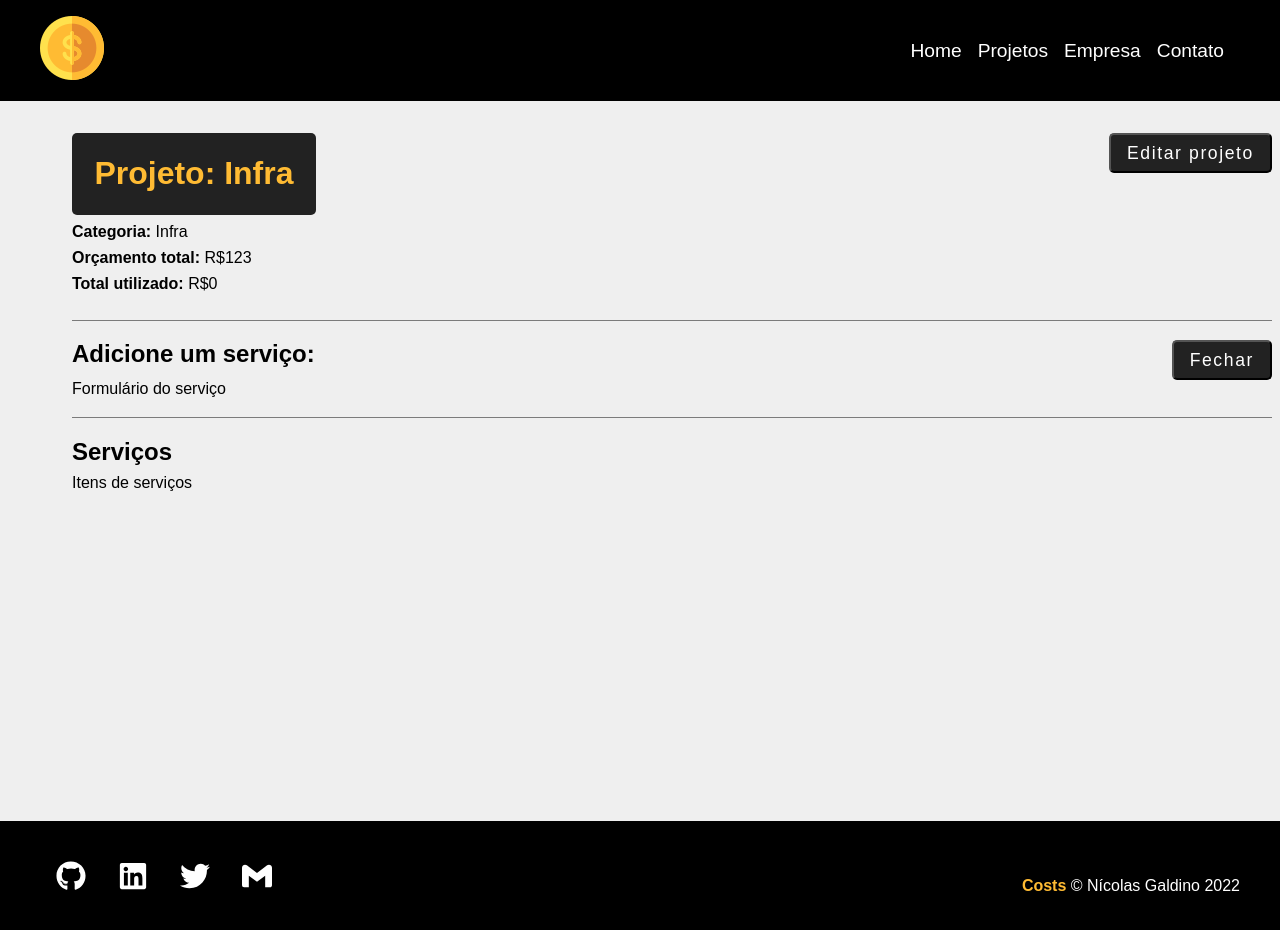
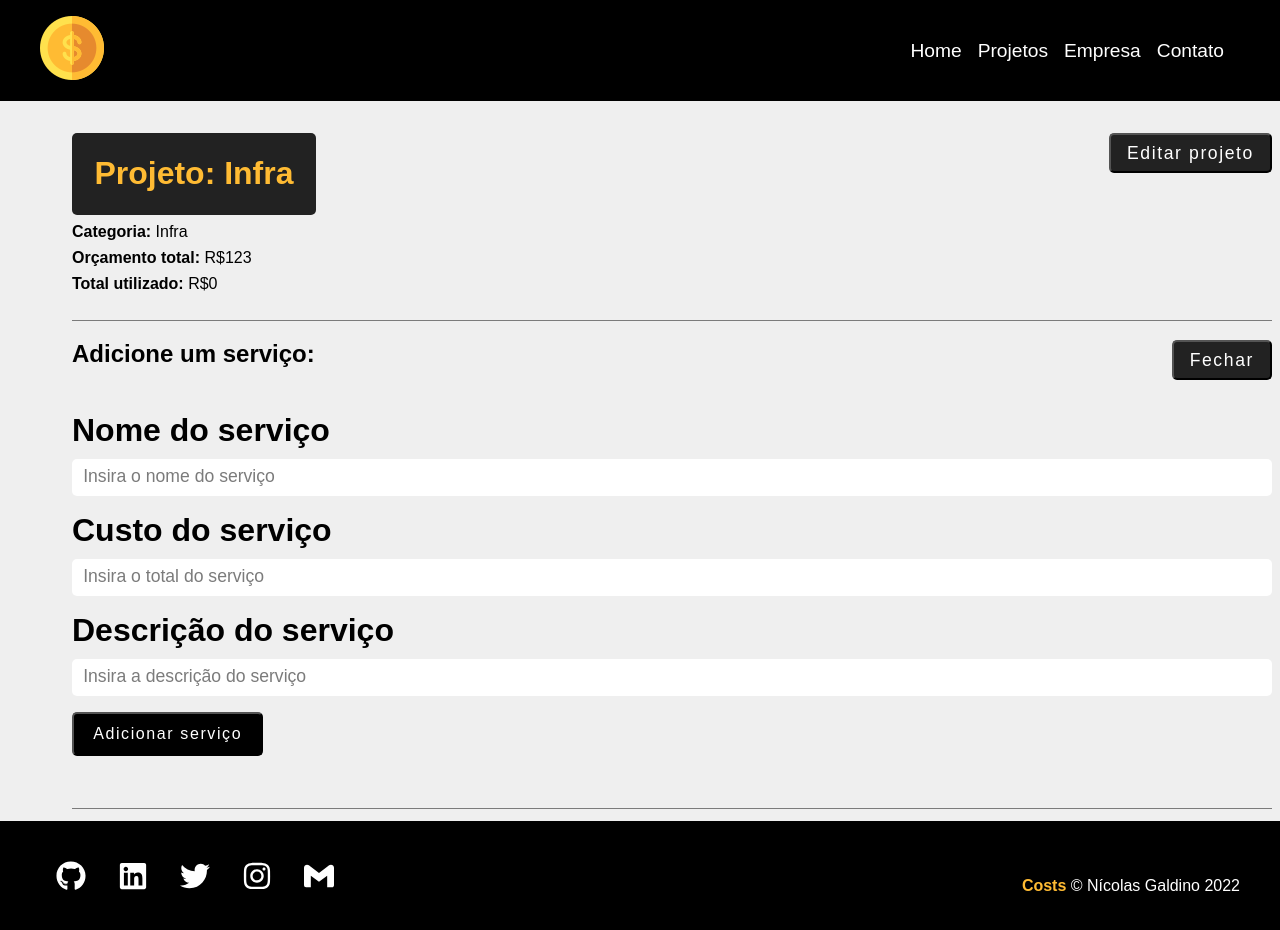
Before and after one commit to nicolasgaldino/Projeto-Costs, a React (Create React App) app: page /project/1 in a window 1280 px wide. Both pictures are taken after a click on the button "Adicionar serviço". Shown: the top 930 px of the page. Built offline with nearby package versions, Linux system fonts and the light colour scheme; data requests are answered from the project's data file.

Commit message:
Iniciando a adição de novos serviços.

```diff
--- a/db.json
+++ b/db.json
@@ -54,6 +54,17 @@
       "cost": 0,
       "services": [],
       "id": 5
+    },
+    {
+      "name": "nicolasesmael",
+      "budget": "555",
+      "category": {
+        "id": "1",
+        "name": "Infra"
+      },
+      "cost": 0,
+      "services": [],
+      "id": 7
     }
   ],
   "categories": [
--- a/public/index.html
+++ b/public/index.html
@@ -3,9 +3,6 @@
   <head>
     <meta charset="utf-8" />
     <link rel="icon" href="favicon.ico" />
-    <link rel="preconnect" href="https://fonts.googleapis.com">
-    <link rel="preconnect" href="https://fonts.gstatic.com" crossorigin>
-    <link href="https://fonts.googleapis.com/css2?family=Open+Sans:ital,wght@0,400;0,600;1,300;1,400&display=swap" rel="stylesheet">
     <meta name="viewport" content="width=device-width, initial-scale=1" />
     <meta name="description" content="Web site created using create-react-app" />
     <title>Costs</title>
--- a/src/components/layout/Footer.js
+++ b/src/components/layout/Footer.js
@@ -1,4 +1,4 @@
-import { FaGithub, FaTwitter, FaLinkedin } from 'react-icons/fa';
+import { FaGithub, FaTwitter, FaLinkedin, FaInstagram } from 'react-icons/fa';
 import { SiGmail } from 'react-icons/si';
 import styles from './Footer.module.css';
 
@@ -9,7 +9,8 @@ const Footer = () => {
         <ul className={ styles.socialList }>
           <li><a href="https://github.com/nicolasgaldino" rel="external noreferrer" target="_blank"><FaGithub /></a></li>
           <li><a href="https://www.linkedin.com/in/nícolas-galdino-esmael-8370ab199"  rel="external noreferrer" target="_blank"><FaLinkedin /></a></li>
-          <li><a href="https://twitter.com/galdino_esmael"  rel="external noreferrer" target="_blank"><FaTwitter /></a></li>
+          <li><a href="https://twitter.com/galdino_esmael" rel="external noreferrer" target="_blank"><FaTwitter /></a></li>
+          <li><a href="https://www.instagram.com/galdino_esmael/" rel="external noreferrer" target="_blank"><FaInstagram /></a></li>
           <li><a href="mailto:nicolasesmael1998@gmail.com"  rel="external noreferrer" target="_blank"><SiGmail /></a></li>
         </ul>
         <p className={ styles.copyRight }><span>Costs</span> &copy; Nícolas Galdino 2022</p>
--- a/src/components/pages/Project.js
+++ b/src/components/pages/Project.js
@@ -5,6 +5,7 @@ import Loading from '../layout/Loading';
 import Container from '../layout/Container';
 import ProjectForm from '../projects/ProjectForm';
 import Message from '../layout/Message';
+import ServiceForm from '../service/ServiceForm';
 
 const Project = () => {
 
@@ -57,6 +58,10 @@ const Project = () => {
       setMessageType('success')
     })
     .catch((err) => console.log(err));
+  }
+
+  function createService() {
+
   }
 
   function toggleProjectForm() {
@@ -113,7 +118,13 @@ const Project = () => {
                 {!showServiceForm ? 'Adicionar serviço' : 'Fechar'}
               </button>
               <div className={ styles.projectInfo }>
-                {showServiceForm && <div>Formulário do serviço</div>}
+                {showServiceForm &&
+                <ServiceForm
+                handleSubmit={ createService }
+                btnText="Adicionar serviço"
+                projectData={ project }
+                />
+                }
               </div>
             </div>
             <h2>Serviços</h2>
--- /dev/null
+++ b/src/components/service/ServiceForm.js
@@ -0,0 +1,53 @@
+import React from 'react';
+import Input from '../form/Input';
+import SubmitButton from '../form/SubmitButton';
+import styles from '../projects/ProjectForm.module.css';
+
+const ServiceForm = ({ handleSubmit, btnText, projectData }) => {
+
+  const [ service, setService ] = React.useState({});
+
+  function submit(event) {
+    event.preventDefault();
+    projectData.services.push(service)
+    handleSubmit(projectData)
+  }
+
+  function handleChange(event) {
+    setService({ ...service, [event.target.name]: event.target.value })
+  }
+
+  return (
+    <form
+    className={styles.form }
+    onSubmit={ submit }
+    >
+      <Input
+      type="text"
+      text="Nome do serviço"
+      name="name"
+      placeholder="Insira o nome do serviço"
+      handleOnChange={ handleChange }
+      />
+      <Input
+      type="number"
+      text="Custo do serviço"
+      name="cost"
+      placeholder="Insira o total do serviço"
+      handleOnChange={ handleChange }
+      />
+      <Input
+      type="text"
+      text="Descrição do serviço"
+      name="description"
+      placeholder="Insira a descrição do serviço"
+      handleOnChange={ handleChange }
+      />
+      <SubmitButton
+        text={ btnText }
+      />
+    </form>
+  )
+}
+
+export default ServiceForm
--- a/src/index.css
+++ b/src/index.css
@@ -21,7 +21,7 @@
   padding: 0;
   margin: 0;
   box-sizing: border-box;
-  font-family: 'Open Sana', sans-serif;
+  font-family: sans-serif;
   -webkit-font-smoothing: antialiased;
 }
 
```
